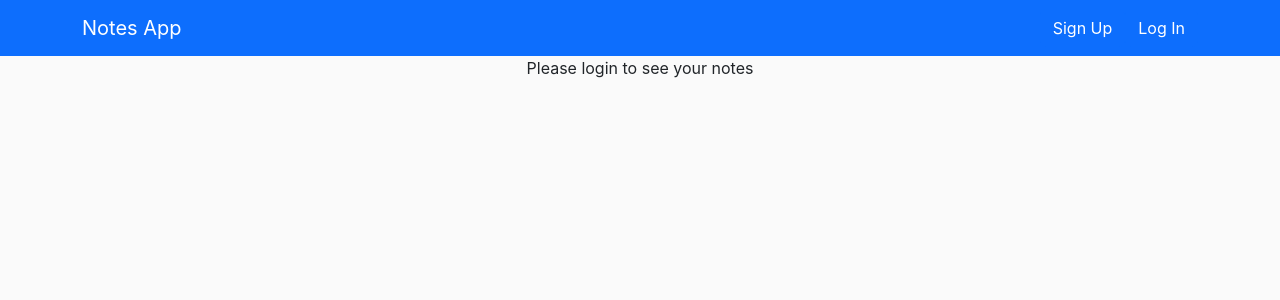
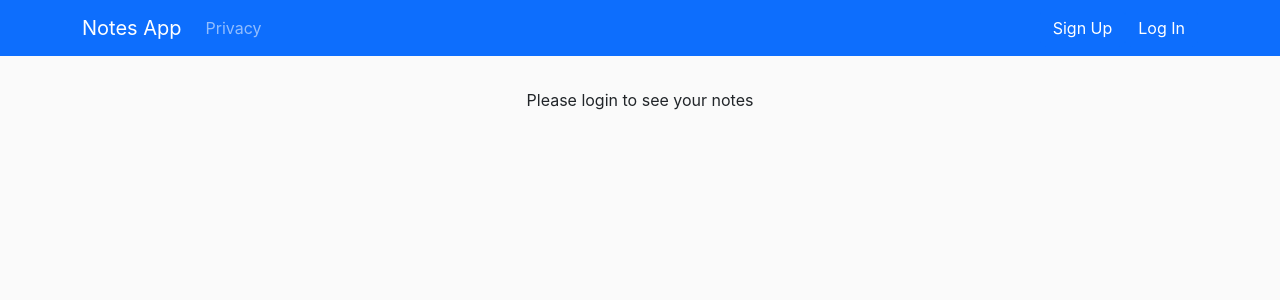
Before and after one commit to dahalh/notes-frontend, a React (Create React App) app: page / in a window 1280 px wide. Shown: the top 300 px of the page. Built offline with nearby package versions, Linux system fonts and the light colour scheme; no server answers.

Commit message:
react router dom links added

```diff
--- a/package.json
+++ b/package.json
@@ -17,6 +17,7 @@
     "react-dom": "^18.2.0",
     "react-hook-form": "^7.43.9",
     "react-icons": "^4.8.0",
+    "react-router-dom": "^6.10.0",
     "react-scripts": "5.0.1",
     "typescript": "^4.9.5",
     "web-vitals": "^2.1.4"
--- a/src/App.tsx
+++ b/src/App.tsx
@@ -1,13 +1,15 @@
-import { useState, useEffect } from "react";
-import { Container } from "react-bootstrap";
-import * as NotesApi from "./network/notes_api";
+import { useEffect, useState } from "react";
 import LoginModal from "./components/LoginModal";
 import NavBar from "./components/NavBar";
 import SignUpModal from "./components/SignUpModal";
-import styles from "./styles/NotesPage.module.css";
 import { User } from "./models/user";
-import NotesPageLoggedInView from "./components/NotesPageLoggedInView";
-import NotesPageLoggedOutView from "./components/NotesPageLoggedOutView";
+import * as NotesApi from "./network/notes_api";
+import { BrowserRouter, Routes, Route } from "react-router-dom";
+import { Container } from "react-bootstrap";
+import NotesPage from "./pages/NotesPage";
+import PrivacyPage from "./pages/PrivacyPage";
+import NotFoundPage from "./pages/NotFoundPage";
+import styles from "./styles/App.module.css";
 
 function App() {
   const [loggedInUser, setLoggedInUser] = useState<User | null>(null);
@@ -28,6 +30,7 @@ function App() {
   }, []);
 
   return (
+    <BrowserRouter>
       <div>
         <NavBar
           loggedInUser={loggedInUser}
@@ -35,14 +38,16 @@ function App() {
           onSignUpClicked={() => setShowSignUpModal(true)}
           onLogoutSuccessful={() => setLoggedInUser(null)}
         />
-      <Container className={styles.notesPage}>
-        <>
-          {loggedInUser ? (
-            <NotesPageLoggedInView />
-          ) : (
-            <NotesPageLoggedOutView />
-          )}
-        </>
+
+        <Container className={styles.pageContainer}>
+          <Routes>
+            <Route
+              path="/"
+              element={<NotesPage loggedInUser={loggedInUser} />}
+            />
+            <Route path="/privacy" element={<PrivacyPage />} />
+            <Route path="/*" element={<NotFoundPage />} />
+          </Routes>
         </Container>
         {showSignUpModal && (
           <SignUpModal
@@ -63,6 +68,7 @@ function App() {
           />
         )}
       </div>
+    </BrowserRouter>
   );
 }
 
--- a/src/components/NavBar.tsx
+++ b/src/components/NavBar.tsx
@@ -2,6 +2,7 @@ import { Container, Nav, Navbar } from "react-bootstrap";
 import { User } from "../models/user";
 import NavBarLoggedInView from "./NavBarLoggedInView";
 import NavBarLoggedOutView from "./NavBarLoggedOutView";
+import { Link } from "react-router-dom";
 
 interface NavBarProps {
   loggedInUser: User | null;
@@ -19,9 +20,16 @@ const NavBar = ({
   return (
     <Navbar bg="primary" variant="dark" expand="sm" sticky="top">
       <Container>
-        <Navbar.Brand>Notes App</Navbar.Brand>
+        <Navbar.Brand to="/" as={Link}>
+          Notes App
+        </Navbar.Brand>
         <Navbar.Toggle aria-controls="main-navbar" />
         <Navbar.Collapse id="main-navbar">
+          <Nav>
+            <Nav.Link to="/privacy" as={Link}>
+              Privacy
+            </Nav.Link>
+          </Nav>
           <Nav className="ms-auto">
             {loggedInUser ? (
               <NavBarLoggedInView
--- /dev/null
+++ b/src/pages/NotFoundPage.tsx
@@ -0,0 +1,7 @@
+import React from "react";
+
+const NotFoundPage = () => {
+  return <p>Page Not Found!</p>;
+};
+
+export default NotFoundPage;
--- /dev/null
+++ b/src/pages/NotesPage.tsx
@@ -0,0 +1,21 @@
+import { Container } from "react-bootstrap";
+import styles from "../styles/NotesPage.module.css";
+import NotesPageLoggedInView from "../components/NotesPageLoggedInView";
+import NotesPageLoggedOutView from "../components/NotesPageLoggedOutView";
+import { User } from "../models/user";
+
+interface NotesPageProps {
+  loggedInUser: User | null;
+}
+
+const NotesPage = ({ loggedInUser }: NotesPageProps) => {
+  return (
+    <Container className={styles.notesPage}>
+      <>
+        {loggedInUser ? <NotesPageLoggedInView /> : <NotesPageLoggedOutView />}
+      </>
+    </Container>
+  );
+};
+
+export default NotesPage;
--- /dev/null
+++ b/src/pages/PrivacyPage.tsx
@@ -0,0 +1,11 @@
+import React from "react";
+
+const PrivacyPage = () => {
+  return (
+    <div>
+      <p>We care about your privacy</p>
+    </div>
+  );
+};
+
+export default PrivacyPage;
--- /dev/null
+++ b/src/styles/App.module.css
@@ -0,0 +1,3 @@
+.pageContainer {
+  padding: 32px 0;
+}
```
Also changed, not shown: 1 other file (tests, documents, lock files or other folders). Lines whose indentation alone changed are shown as unchanged.
